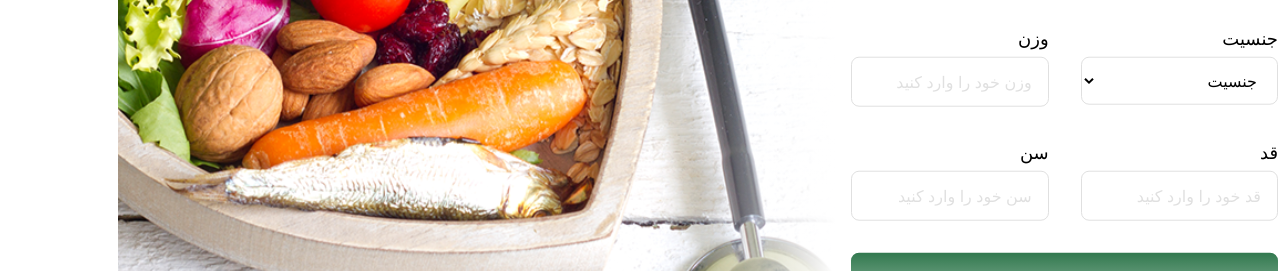
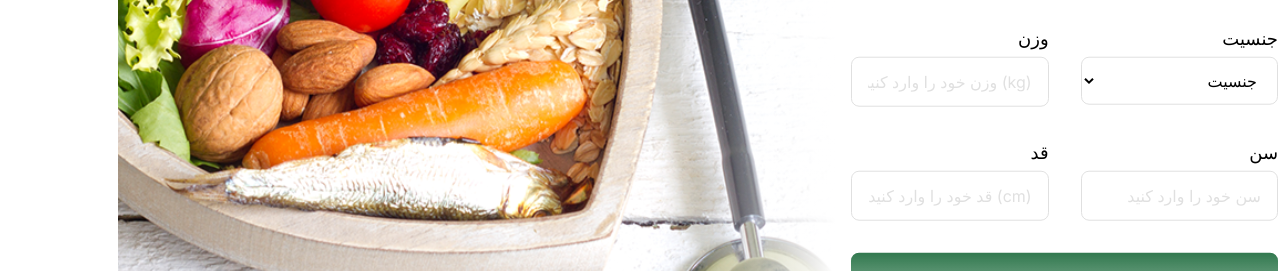
Before and after one commit to ParsaBordbar/Healthcare_Diet, a Next.js app in the folder client/: page /register/diets-bmi in a window 1280 px wide. Shown: the part 477-748 px from the top of the page. Built offline with nearby package versions, Linux system fonts and the light colour scheme.

Commit message:
validate bmi form in the own router

```diff
--- a/client/src/app/globals.css
+++ b/client/src/app/globals.css
@@ -98,3 +98,13 @@ body {
 .swiper-pagination {
   display: none;
 }
+
+/*remove arrows in input by type number*/
+input::-webkit-outer-spin-button,input::-webkit-inner-spin-button{
+  -webkit-appearance: none;
+  margin: 0;
+}
+
+input[type='number']{
+  -moz-appearance: textfield;
+}
--- a/client/src/app/layout.tsx
+++ b/client/src/app/layout.tsx
@@ -1,7 +1,8 @@
 import type { Metadata } from "next";
 import { Inter } from "next/font/google";
 import "./globals.css";
-
+import { ToastContainer } from "react-toastify";
+import "react-toastify/dist/ReactToastify.css";
 const inter = Inter({ subsets: ["latin"] });
 
 export const metadata: Metadata = {
@@ -16,7 +17,15 @@ export default function RootLayout({
 }>) {
   return (
     <html lang="en">
-      <body className={inter.className}>{children}</body>
+      <body className={inter.className}>
+        {children}
+        <ToastContainer
+          // transition={'zoom'}
+          autoClose={2500}
+          rtl={true}
+          position="bottom-right"
+        />
+      </body>
     </html>
   );
 }
--- a/client/src/components/MainButton/index.tsx
+++ b/client/src/components/MainButton/index.tsx
@@ -35,7 +35,7 @@ const MainButton = (props: TButton) => {
       } text-center rounded-lg`}
     >
       {checkIcon()}
-      <span className=" font-medium sm:text-base text-xs md:text-xl md:font-semibold">{props.value}</span>
+      <span className=" font-medium text-base md:text-xl md:font-semibold">{props.value}</span>
     </button>
   );
 };
--- a/client/src/components/bmiForms/index.tsx
+++ b/client/src/components/bmiForms/index.tsx
@@ -1,61 +1,208 @@
 "use client";
+import useBmi from "@/validations/bmi/useBmi";
 import MainButton from "../MainButton";
 import MainInput from "../MainInput";
+import { Controller } from "react-hook-form";
+import { useEffect, useRef } from "react";
 
 const BmiFormDiet = () => {
+  const { control, handelValueInputs, register, errors, handleSubmit } =
+    useBmi();
+  const firstNameRef = useRef<HTMLInputElement | null>(null);
+  const lastNameRef = useRef<HTMLInputElement | null>(null);
+  const phoneNumberRef = useRef<HTMLInputElement | null>(null);
+  const ageRef = useRef<HTMLInputElement | null>(null);
+  const heightRef = useRef<HTMLInputElement | null>(null);
+  const weightRef = useRef<HTMLInputElement | null>(null);
+  const genderRef = useRef<HTMLSelectElement | null>(null);
+
+  useEffect(() => {
+    console.log(firstNameRef);
+    firstNameRef.current?.focus();
+  }, []);
+
+  const inputRefs = [
+    firstNameRef,
+    lastNameRef,
+    phoneNumberRef,
+    genderRef,
+    weightRef,
+    ageRef,
+    heightRef,
+  ];
+
+  useEffect(() => {
+    console.log(firstNameRef);
+    if (errors.firstName) {
+      firstNameRef.current?.focus();
+    } else if (errors.lastName) {
+      lastNameRef.current?.focus();
+    } else if (errors.phoneNumber) {
+      phoneNumberRef.current?.focus();
+    } else if (errors.gender) {
+      genderRef.current?.focus();
+    } else if (errors.weight) {
+      weightRef.current?.focus();
+    } else if (errors.age) {
+      ageRef.current?.focus();
+    } else if (errors.height) {
+      heightRef.current?.focus();
+    }
+  }, [errors]);
+
+  const handleEnter = (event: React.KeyboardEvent<HTMLFormElement>) => {
+    if (event.key === "Enter") {
+      for (let i = 0; i < inputRefs.length; i++) {
+        if (document.activeElement === inputRefs[i].current) {
+          if (inputRefs[i + 1]?.current) {
+            inputRefs[i + 1].current?.focus();
+            event.preventDefault();
+          }
+          break;
+        }
+      }
+    }
+  };
+
   return (
-    <form action="" className="flex w-full gap-10 flex-col justify-center">
+    <form
+      action=""
+      onKeyDown={handleEnter}
+      onSubmit={handleSubmit(handelValueInputs)}
+      className="flex w-full gap-10 flex-col justify-center"
+    >
       <h1 className="text-center font-bold text-2xl">
         اطلاعات خود را وارد کنید
       </h1>
       <section className="grid w-full grid-cols-4 gap-8">
+        <Controller
+          control={control}
+          name="firstName"
+          render={({ field }) => (
             <MainInput
+              {...field}
+              error={!!errors.firstName}
               parentClassName="col-span-4 md:col-span-2 lg:col-span-4"
               label="نام"
+              autoFocus
+              ref={firstNameRef}
               placeholder="نام خود را وارد کنید"
             />
+          )}
+        />
+        <Controller
+          control={control}
+          name="lastName"
+          render={({ field }) => (
             <MainInput
+              {...field}
+              error={!!errors.lastName}
+              ref={lastNameRef}
               parentClassName="col-span-4 md:col-span-2 lg:col-span-4"
               label="نام خانوادگی"
               placeholder="نام خانوادگی خود را وارد کنید"
             />
+          )}
+        />
+
+        <Controller
+          control={control}
+          name="phoneNumber"
+          render={({ field }) => (
             <MainInput
+              {...field}
+              error={!!errors.phoneNumber}
+              ref={phoneNumberRef}
               parentClassName="col-span-2 lg:col-span-4"
               label="شماره تماس"
               placeholder="شماره تماس خود را وارد کنید"
             />
+          )}
+        />
+
         <section className="col-span-2 flex flex-col gap-1">
-          <label htmlFor="gender" className="block  text-lg font-medium ">
+          <label
+            htmlFor="gender"
+            className={`block  text-lg font-medium ${
+              errors.gender?.message ? "text-red-600" : "text-black"
+            }`}
+          >
             جنسیت
           </label>
+          <Controller
+            control={control}
+            name="gender"
+            render={({ field }) => (
               <select
-            id="gender"
-            className="rounded-lg w-full outline-none   py-3 px-4 border border-[var(--border-color)] flex items-center gap-1  bg-white "
+                {...field}
+                ref={genderRef}
+                className={`rounded-lg w-full outline-none   py-3 px-4 border ${
+                  errors.gender?.message
+                    ? "border-red-600"
+                    : "border-[var(--border-color)]"
+                }  flex items-center gap-1  bg-white `}
               >
-            <option value="gender" selected>
+                <option value="null" selected>
                   جنسیت
                 </option>
                 <option value="male">مرد</option>
                 <option value="female">زن</option>
               </select>
+            )}
+          />
         </section>
+
+        <Controller
+          control={control}
+          name="weight"
+          render={({ field }) => (
             <MainInput
+              {...field}
+              error={!!errors.weight}
+              ref={weightRef}
+              type="number"
               label="وزن"
               parentClassName="col-span-2"
-          placeholder="وزن خود را وارد کنید"
+              placeholder="(kg) وزن خود را وارد کنید"
             />
+          )}
+        />
+
+        <Controller
+          control={control}
+          name="age"
+          render={({ field }) => (
             <MainInput
-          label="قد"
-          parentClassName="col-span-2"
-          placeholder="قد خود را وارد کنید"
-        />
-        <MainInput
+              {...field}
+              type="number"
+              error={!!errors.age}
+              ref={ageRef}
               label="سن"
               parentClassName="col-span-2"
               placeholder="سن خود را وارد کنید"
             />
+          )}
+        />
+
+        <Controller
+          control={control}
+          name="height"
+          render={({ field }) => (
+            <MainInput
+              {...field}
+              type="number"
+              error={!!errors.height}
+              ref={heightRef}
+              label="قد"
+              parentClassName="col-span-2"
+              placeholder="(cm) قد خود را وارد کنید"
+            />
+          )}
+        />
+
         <MainButton
           gradient
+          type="submit"
           className="w-full h-fit self-end py-3 col-span-2 lg:col-span-4 !text-white"
           value={"ورود"}
         />
--- a/client/src/validations/bmi/useBmi.ts
+++ b/client/src/validations/bmi/useBmi.ts
@@ -9,24 +9,8 @@ import { useRouter } from "next/navigation";
 import { BmiDataType } from "@/types";
 
 export const BmiSchema = yup.object({
-  firstName: yup
-    .string()
-    .min(6, "نام کاربری باید حداقل ۴ حرف داشته باشد")
-    .max(16, "نام کاربری بیشتر از ۱۶ حرف نمی‌تواند باشد")
-    .matches(
-      /^[a-zA-Z][a-zA-Z0-9]/,
-      "نام کاربری باید با حروف شروع شود و شامل حروف و اعداد می‌شود"
-    )
-    .required("نام کاربری الزامی است"),
-    lastName: yup
-    .string()
-    .min(6, "نام کاربری باید حداقل ۴ حرف داشته باشد")
-    .max(16, "نام کاربری بیشتر از ۱۶ حرف نمی‌تواند باشد")
-    .matches(
-      /^[a-zA-Z][a-zA-Z0-9]/,
-      "نام کاربری باید با حروف شروع شود و شامل حروف و اعداد می‌شود"
-    )
-    .required("نام کاربری الزامی است"),
+  firstName: yup.string().required("نام الزامی است"),
+  lastName: yup.string().required("نام خانوادگی الزامی است"),
   phoneNumber: yup
     .string()
     .length(11, "شماره تماس باید ۱۱ عدد داشته باشد")
@@ -35,9 +19,25 @@ export const BmiSchema = yup.object({
       "شماره تماس را به درستی وارد کنید"
     )
     .required("شماره تماس الزامی است"),
+  gender: yup.string().required("جنسیت الزامی است"),
+  weight: yup
+    .number()
+    .min(30, "حداقل وزن سی میاشد")
+    .max(600, "حداکثر وزن ششصد میباشد")
+    .required("وزن الزامی است"),
+  age: yup
+    .number()
+    .min(17, "حداقل سن هفده میباشد")
+    .max(60, "حداکثر سن شصت مبیاشد")
+    .required("سن الزامی است"),
+  height: yup
+    .number()
+    .min(130, "حداقل قد صد و سی میباشد")
+    .max(300, "حذاکثر قد سیصد میباشد")
+    .required("قد الزامی است"),
+});
 
-});
-const useLogin = () => {
+const useBmi = () => {
   const {
     control,
     handleSubmit,
@@ -47,7 +47,8 @@ const useLogin = () => {
     resolver: yupResolver(BmiSchema),
   });
 
-  if (errors.firstName) {
+  const showsErrors = () => {
+    if (errors.firstName?.message) {
       console.log("error");
       toast.error(errors.firstName.message);
     }
@@ -55,11 +56,62 @@ const useLogin = () => {
       console.log("error");
       toast.error(errors.lastName.message);
     }
+    if (!errors.lastName && !errors.firstName && errors.phoneNumber) {
+      console.log("error");
+      toast.error(errors.phoneNumber.message);
+    }
+    if (
+      !errors.lastName &&
+      !errors.firstName &&
+      !errors.phoneNumber &&
+      errors.gender
+    ) {
+      console.log("error");
+      toast.error(errors.gender.message);
+    }
+    if (
+      !errors.lastName &&
+      !errors.firstName &&
+      !errors.phoneNumber &&
+      !errors.gender &&
+      errors.weight
+    ) {
+      console.log("error");
+      toast.error(errors.weight.message);
+    }
+    if (
+      !errors.lastName &&
+      !errors.firstName &&
+      !errors.phoneNumber &&
+      !errors.gender &&
+      !errors.weight &&
+      errors.age
+    ) {
+      console.log("error");
+      toast.error(errors.age.message);
+    }
+    if (
+      !errors.lastName &&
+      !errors.firstName &&
+      !errors.phoneNumber &&
+      !errors.gender &&
+      !errors.weight &&
+      !errors.age &&
+      errors.height
+    ) {
+      console.log("error");
+      toast.error(errors.height.message);
+    }
+  };
+
+  showsErrors();
+
+  console.log(errors.firstName?.message);
 
   const { push } = useRouter();
   const handelValueInputs = useCallback((data: BmiDataType) => {
     console.log(data);
-    push("/");
+    // push("/");
     toast.success("خوش آمدید");
   }, []);
 
@@ -72,4 +124,4 @@ const useLogin = () => {
   };
 };
 
-export default useLogin;
+export default useBmi;
--- a/package.json
+++ b/package.json
@@ -1,6 +1,7 @@
 {
   "dependencies": {
     "@hookform/resolvers": "^3.3.4",
+    "react-hook-form": "^7.51.3",
     "react-toastify": "^10.0.5",
     "yup": "^1.4.0"
   }
```
Also changed, not shown: 1 other file (tests, documents, lock files or other folders). Lines whose indentation alone changed are shown as unchanged.
